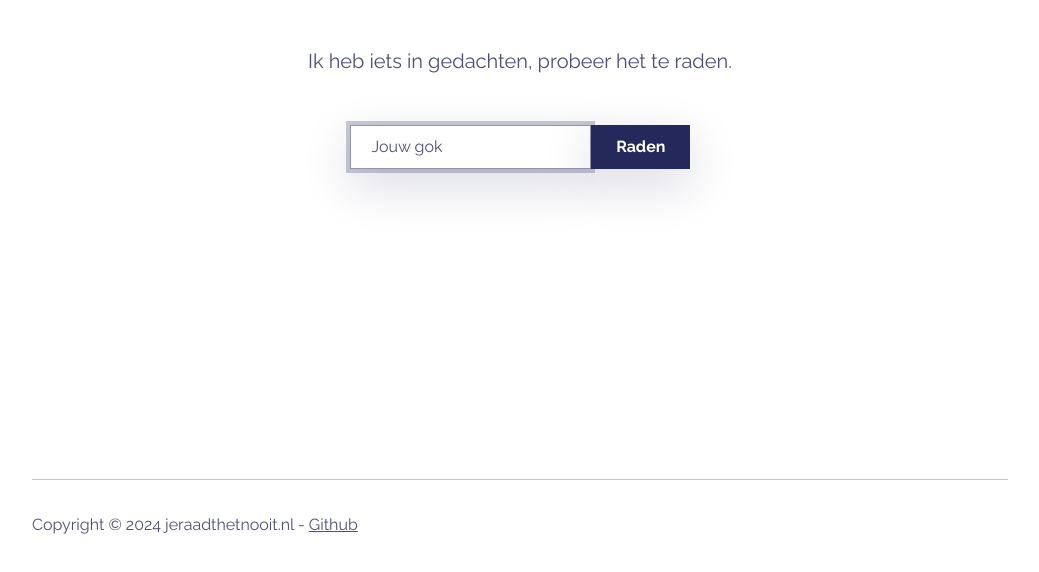
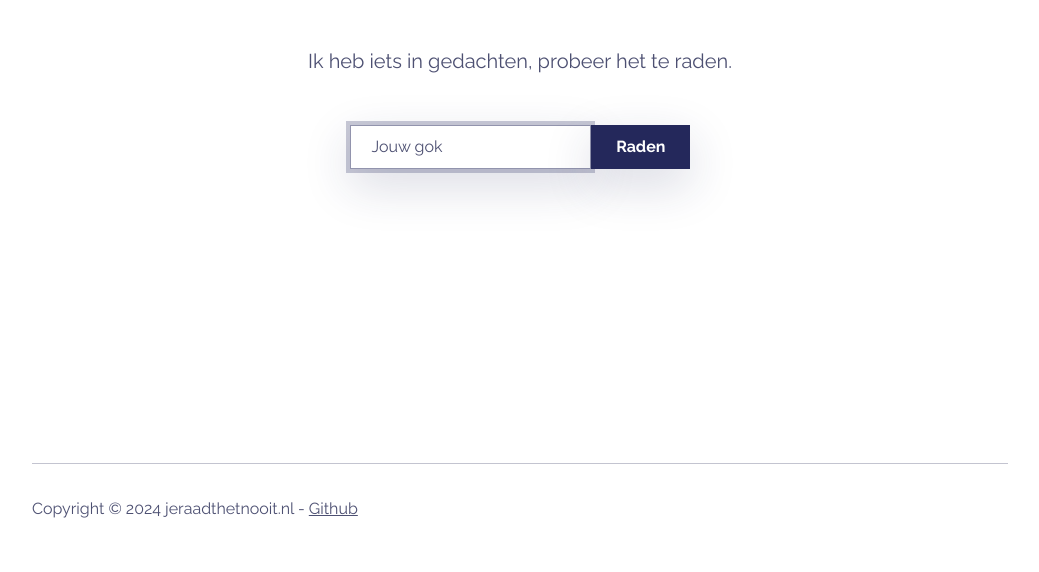
Before and after one commit to DwayneSelsig/JeRaadtHetNooit, a plain HTML site: page index.html in a window 1280 px wide. Shown: the part 166-738 px from the top of the page, without its empty margins (120-1159 px from the left). Drawn offline with Linux system fonts and the light colour scheme.

Commit message:
Layout fixes

```diff
--- a/index.html
+++ b/index.html
@@ -123,7 +123,7 @@
             </div>
         </div>
     </header>
-    <footer class="mt-auto">
+    <footer class="mt-auto mb-3">
         <div class="container pb-5 mb-5">
             <hr>
             <div class="text-muted d-flex justify-content-between align-items-center pt-3">
```
